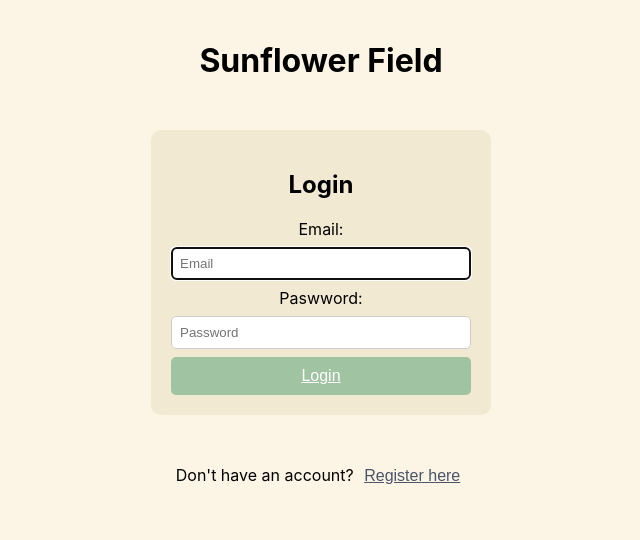
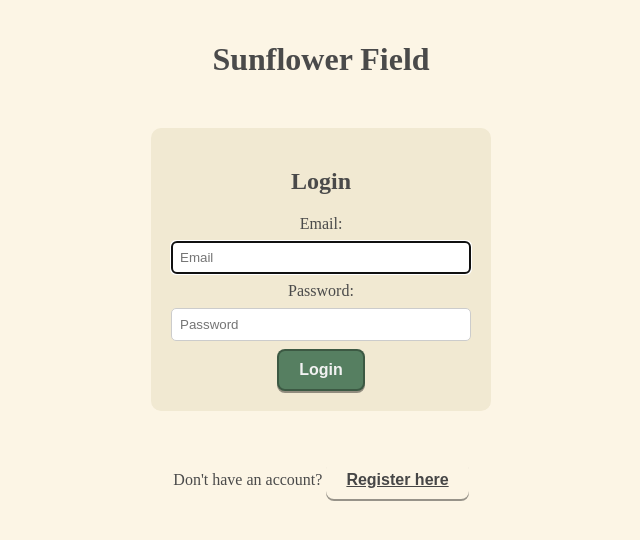
Before and after one commit to Edward-Zn/sunflower, a React (Create React App) app in the folder frontend/: page / in a window 1280 px wide. Shown: the top 540 px of the page, without its empty margins (319-959 px from the left). Built offline with nearby package versions, Linux system fonts and the light colour scheme; no server answers.

Commit message:
Advanced CSS design added

```diff
--- a/frontend/src/App.js
+++ b/frontend/src/App.js
@@ -71,7 +71,7 @@ function App() {
 
   // Show either registration, login, or lobby
   return checkingAuth ? (
-    <div>Loading...</div> // Maybe add some loading animation here
+    <div className="container">Loading...</div> // Maybe add some loading animation here
   ) : (
     <div className="container mx-auto p-4 text-center">
       <h1 className="text-3xl font-bold mb-4">Sunflower Field</h1>
--- a/frontend/src/components/LoginForm.js
+++ b/frontend/src/components/LoginForm.js
@@ -58,7 +58,7 @@ const LoginForm = ({ onLoginSuccess }) => {
           className="input-field"
           autoFocus
         />
-        <label>Paswword:</label>
+        <label>Password:</label>
         <input
           type="password"
           name="password"
@@ -68,7 +68,7 @@ const LoginForm = ({ onLoginSuccess }) => {
           required
           className="input-field"
         />
-        <button type="submit" disabled={isLoggingIn} className="link-button">
+        <button type="submit" disabled={isLoggingIn} className="accept">
           {isLoggingIn ? "Logging in..." : "Login"}
         </button>
       </form>
--- a/frontend/src/components/RegisterForm.js
+++ b/frontend/src/components/RegisterForm.js
@@ -95,7 +95,7 @@ const RegisterForm = ({ onRegister }) => {
           className="input-field"
         />
 
-        <button type="submit" disabled={isSubmitting}>
+        <button type="submit" className="accept" disabled={isSubmitting}>
           {isSubmitting ? "Registering..." : "Register"}
         </button>
       </form>
--- a/frontend/src/styles/styles.css
+++ b/frontend/src/styles/styles.css
@@ -1,8 +1,25 @@
+:root {
+  --background: #fcf5e5;
+  --container-bg: #f1e9d2;
+  --btn-green: #5a8666;
+  --btn-red: #b26a5a;
+  --btn-border: rgba(0, 0, 0, 0.3);
+  --btn-shadow: rgba(0, 0, 0, 0.4);
+  --text-dark: #4a4a4a;
+  --text-light: #fff;
+}
+
+body {
+  background-color: var(--background);
+  font-family: "Cinzel", serif;
+  color: var(--text-dark);
+}
+
 .register-container {
   width: 300px;
   margin: 50px auto;
   padding: 20px;
-  background: #f1e9d2;
+  background: var(--container-bg);
   border-radius: 10px;
   text-align: center;
 }
@@ -16,50 +33,43 @@
   box-sizing: border-box;
 }
 
-.register-container button {
-  width: 100%;
-  padding: 10px;
-  background: #a0c4a1;
-  color: white;
-  border: none;
-  border-radius: 5px;
+/* General button styles */
+button {
+  padding: 10px 20px;
+  font-size: 1rem;
+  font-weight: bold;
+  border: 2px solid var(--btn-border);
+  border-radius: 8px;
   cursor: pointer;
+  transition: all 0.2s ease-in-out;
+  color: var(--text-light);
+  box-shadow: 0px 2px var(--btn-shadow);
+  filter: brightness(0.95);
 }
 
-.register-container button:hover {
-  background: #7f9c80;
+button.accept {
+  background-color: var(--btn-green);
 }
 
-.register-container .error-button {
-  width: 100%;
-  padding: 10px;
-  background: #c39c7f;
-  color: white;
-  border: none;
-  border-radius: 5px;
-  cursor: pointer;
+button.cancel {
+  background-color: var(--btn-red);
 }
 
-.register-container .error-button:hover {
-  background: #977861;
+button:hover {
+  transform: translateY(-2px);
+  box-shadow: 0 4px var(--btn-shadow);
+  filter: brightness(1.1);
 }
 
-.link-button {
-  background: none;
-  color: #4a5568;
-  border: none;
-  cursor: pointer;
-  text-decoration: underline;
-  font-size: 1rem;
+button:active {
+  transform: translateY(2px);
+  filter: brightness(0.9);
 }
 
-.link-button:hover {
-  color: #2d3748;
-}
-
+/* Logout button */
 .logout-button {
-  background-color: #c0392b;
-  color: #fcf5e5;
+  background-color: var(--btn-red);
+  color: var(--text-light);
   border: none;
   padding: 10px 20px;
   margin-top: 10px;
@@ -72,3 +82,17 @@
 .logout-button:hover {
   background-color: #a93226;
 }
+
+/* Link-styled buttons */
+.link-button {
+  background: none;
+  color: var(--text-dark);
+  border: none;
+  cursor: pointer;
+  text-decoration: underline;
+  font-size: 1rem;
+}
+
+.link-button:hover {
+  color: #2d3748;
+}
```
